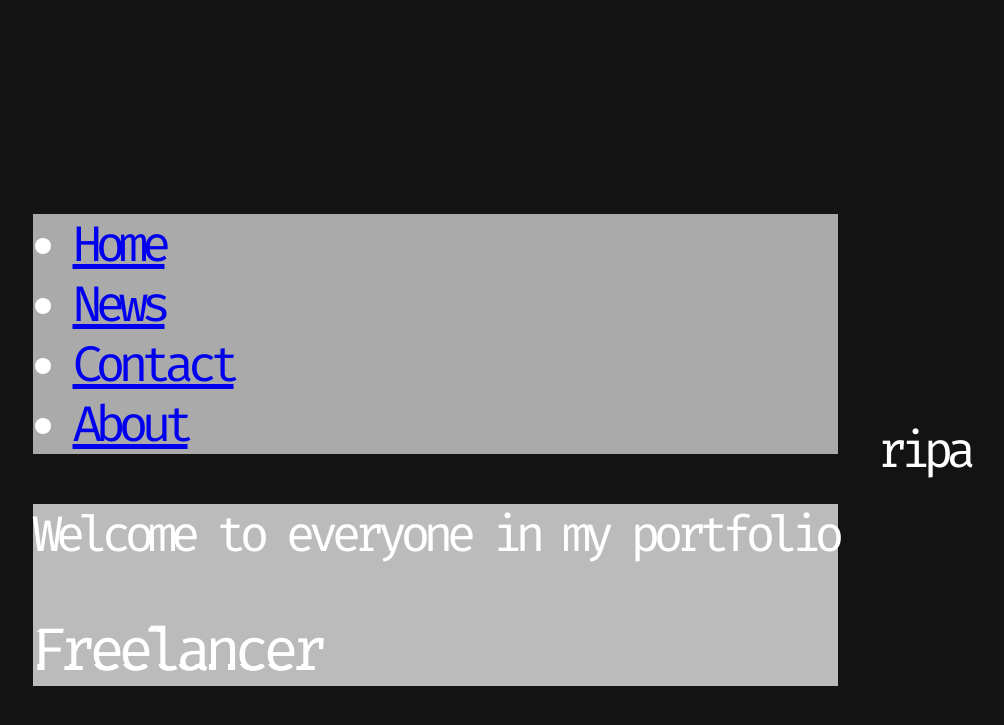
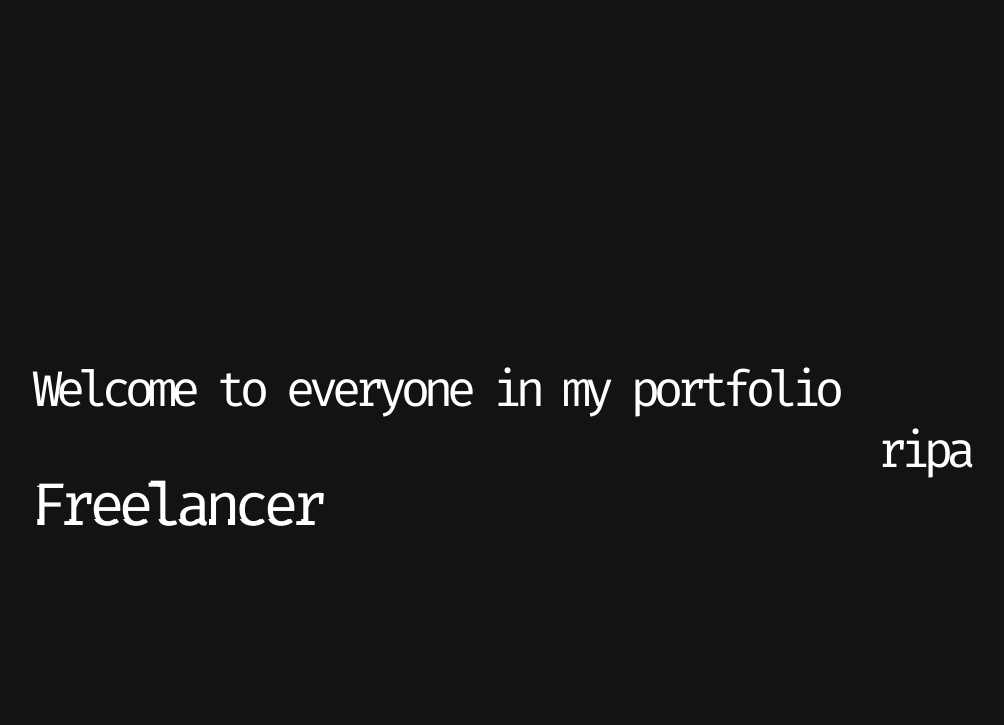
Before and after one commit to ripa001/ripa001.github.io, a Jekyll site: the page built from index.html, in a window 1280 px wide. Shown: the top 725 px of the page, without its empty margins (139-1143 px from the left). Built offline with Jekyll 4.4.1, drawn with Linux system fonts in a browser that asks for light colours.

Commit message:
Update default.html

```diff
--- a/_layouts/default.html
+++ b/_layouts/default.html
@@ -9,25 +9,37 @@
 		</head>
 		<body>
 
+<div id="mySidenav" class="sidenav">
+  <a href="javascript:void(0)" class="closebtn" onclick="closeNav()">&times;</a>
+  <a href="#">About</a>
+  <a href="#">Services</a>
+  <a href="#">Clients</a>
+  <a href="#">Contact</a>
+</div>
 
-<div class="row">
-  <div class="column left" style="background-color:#aaa;">
-   <ul>
-  				<li><a class="navbar" href="default.asp">Home</a></li>
-  				<li><a class="navbar" href="news.asp">News</a></li>
-  				<li><a class="navbar" href="contact.asp">Contact</a></li>
-  				<li><a class="navbar" href="about.asp">About</a></li>
-	</ul>
+	<div id="main">
+  <p><div class="container">
+		{{ content }}
+			</div><!-- /.container -->
+		</p>
+			</div>
+</div>
+</div>
 
-  </div>
-  <div class="column right" style="background-color:#bbb;">
+<script>
+function openNav() {
+  document.getElementById("mySidenav").style.width = "250px";
+  document.getElementById("main").style.marginLeft = "250px";
+  document.body.style.backgroundColor = "rgba(0,0,0,0)";
+}
 
-    <p>
-			<div class="container">
+function closeNav() {
+  document.getElementById("mySidenav").style.width = "0";
+  document.getElementById("main").style.marginLeft= "0";
+  document.body.style.backgroundColor = "white";
+}
+</script>
 
-			{{ content }}
-
-			</div><!-- /.container --></p>
   </div>
 </div>
 
```
